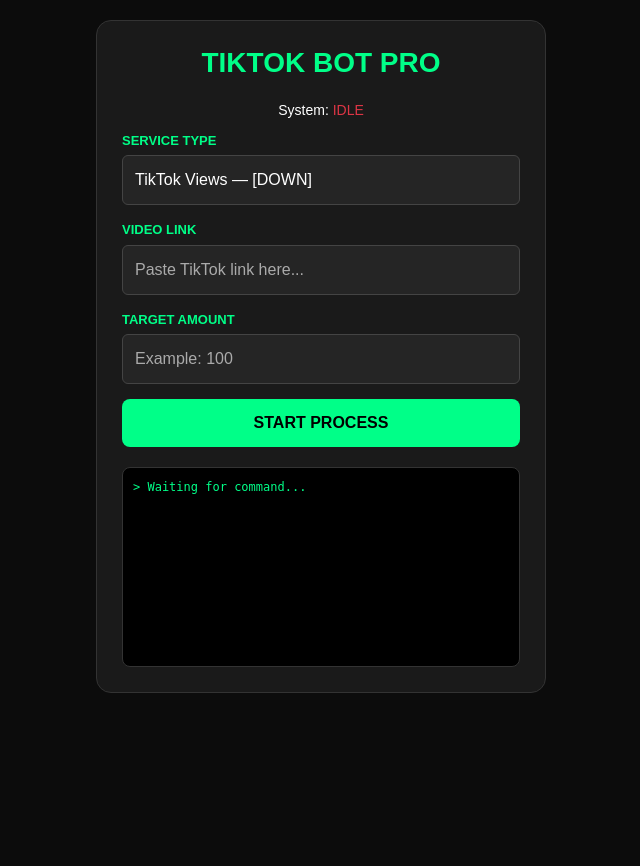
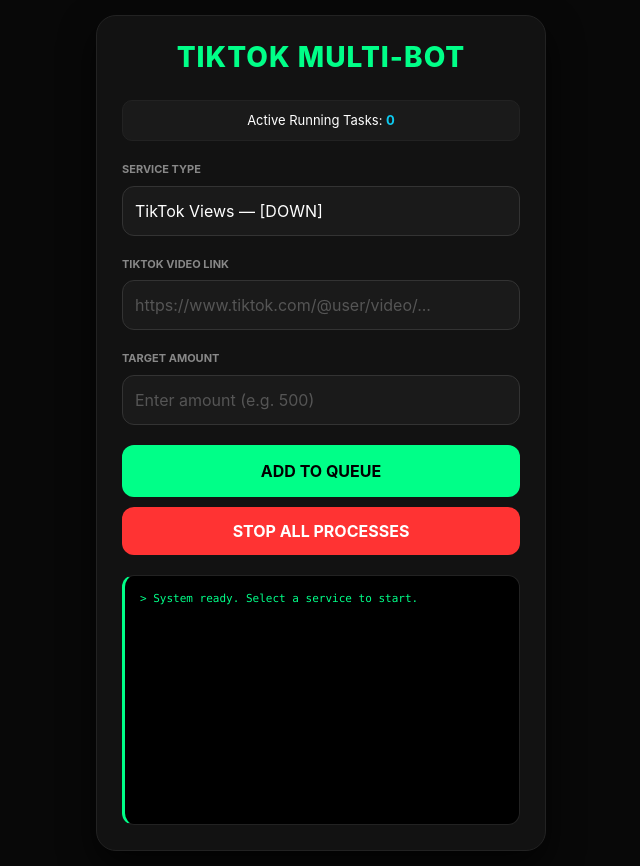
Before and after one commit to Naimulbari444/Zefam-api, a Flask app: page / in a window 1280 px wide. Shown: the whole page, without its empty margins (319-959 px from the left). Before the commit the page ends 693 px from the top, so only its background shows below. Run offline with Flask 3, Linux system fonts and the light colour scheme; data that the repository does not hold is empty.

Commit message:
Add files via upload

```diff
--- a/templates/index.html
+++ b/templates/index.html
@@ -3,71 +3,90 @@
 <head>
     <meta charset="UTF-8">
     <meta name="viewport" content="width=device-width, initial-scale=1.0">
-    <title>TikTok Bot Pro</title>
+    <title>Multi-Service TikTok Bot</title>
     <link href="https://cdn.jsdelivr.net/npm/bootstrap@5.3.0/dist/css/bootstrap.min.css" rel="stylesheet">
     <style>
-        body { background: #0c0c0c; color: #fff; font-family: sans-serif; padding: 20px; }
-        .main-card { max-width: 450px; margin: auto; background: #1a1a1a; padding: 25px; border-radius: 15px; border: 1px solid #333; }
-        h3 { color: #00ff88; text-align: center; font-weight: bold; margin-bottom: 20px; text-transform: uppercase; }
-        label { color: #00ff88; font-weight: bold; font-size: 13px; margin-bottom: 5px; display: block; }
-        .form-control, .form-select { background: #252525 !important; border: 1px solid #444 !important; color: #ffffff !important; padding: 12px; margin-bottom: 15px; }
-        .form-control::placeholder { color: #aaaaaa !important; }
-        .btn-run { background: #00ff88; color: #000; font-weight: bold; width: 100%; padding: 12px; border: none; border-radius: 8px; }
-        .btn-stop { background: #ff4444; color: #fff; font-weight: bold; width: 100%; padding: 12px; border: none; border-radius: 8px; display: none; }
-        .log-box { background: #000; color: #00ff88; height: 200px; overflow-y: auto; border: 1px solid #333; padding: 10px; font-family: monospace; font-size: 12px; border-radius: 8px; margin-top: 20px; }
-        .status { text-align: center; font-size: 14px; margin-bottom: 10px; }
+        body { background: #080808; color: #fff; font-family: 'Inter', sans-serif; padding: 15px; }
+        .container-main { max-width: 450px; margin: auto; background: #121212; padding: 25px; border-radius: 20px; border: 1px solid #222; box-shadow: 0 15px 35px rgba(0,0,0,0.7); }
+        h3 { color: #00ff88; text-align: center; font-weight: 800; letter-spacing: 1px; margin-bottom: 25px; }
+        label { color: #888; font-size: 11px; font-weight: 700; text-transform: uppercase; margin-bottom: 8px; display: block; }
+        .form-control, .form-select { background: #1a1a1a !important; border: 1px solid #333 !important; color: #fff !important; padding: 12px; border-radius: 12px; margin-bottom: 20px; }
+        .form-control::placeholder { color: #555 !important; }
+        .btn-start { background: #00ff88; color: #000; font-weight: 700; width: 100%; padding: 14px; border-radius: 12px; border: none; transition: 0.3s; }
+        .btn-start:hover { background: #00cc6e; transform: translateY(-2px); }
+        .btn-stop { background: #ff3333; color: #fff; font-weight: 700; width: 100%; padding: 12px; border-radius: 12px; border: none; margin-top: 10px; }
+        .log-box { background: #000; color: #00ff88; height: 250px; overflow-y: auto; border: 1px solid #222; padding: 15px; font-family: 'Consolas', monospace; font-size: 11px; border-radius: 12px; margin-top: 20px; border-left: 3px solid #00ff88; }
+        .stat-bar { background: #1a1a1a; padding: 10px; border-radius: 10px; text-align: center; margin-bottom: 20px; border: 1px solid #222; font-size: 13px; }
     </style>
 </head>
 <body>
-<div class="main-card">
-    <h3>TIKTOK BOT PRO</h3>
-    <div class="status">System: <span id="st-text" class="text-danger">IDLE</span></div>
+
+<div class="container-main">
+    <h3>TIKTOK MULTI-BOT</h3>
+    <div class="stat-bar">Active Running Tasks: <span id="t-count" class="text-info fw-bold">0</span></div>
+
     <form id="botForm">
-        <label>SERVICE TYPE</label>
+        <label>Service Type</label>
         <select id="sid" class="form-select">
             {% for s in services %}
-            <option value="{{ s.id }}">{{ s.name }} — [{{ s.status }}]</option>
+            <option value="{{ s.id }}" {% if not s.is_ok %}class="text-danger"{% endif %}>
+                {{ s.name }} — [{{ s.status }}]
+            </option>
             {% endfor %}
         </select>
-        <label>VIDEO LINK</label>
-        <input type="url" id="link" class="form-control" placeholder="Paste TikTok link here..." required>
-        <label>TARGET AMOUNT</label>
-        <input type="number" id="trgt" class="form-control" placeholder="Example: 100">
-        <button type="submit" id="btn" class="btn-run">START PROCESS</button>
+
+        <label>TikTok Video Link</label>
+        <input type="url" id="link" class="form-control" placeholder="https://www.tiktok.com/@user/video/..." required>
+
+        <label>Target Amount</label>
+        <input type="number" id="trgt" class="form-control" placeholder="Enter amount (e.g. 500)">
+
+        <button type="submit" class="btn-start">ADD TO QUEUE</button>
     </form>
-    <button id="stopBtn" onclick="stopBot()" class="btn-stop">STOP BOT</button>
-    <div id="logs" class="log-box">> Waiting for command...</div>
+
+    <button onclick="stopAll()" class="btn-stop">STOP ALL PROCESSES</button>
+
+    <div id="logs" class="log-box">> System ready. Select a service to start.</div>
 </div>
+
 <script>
-    async function update() {
-        const r = await fetch('/get_logs');
-        const d = await r.json();
-        document.getElementById('logs').innerHTML = d.logs.map(x => `<div>> ${x}</div>`).join('');
-        const lb = document.getElementById('logs'); lb.scrollTop = lb.scrollHeight;
-        if(d.is_running) {
-            document.getElementById('st-text').innerText = "RUNNING (Keep-Alive: 3m)";
-            document.getElementById('btn').style.display = "none";
-            document.getElementById('stopBtn').style.display = "block";
+    async function refreshLogs() {
+        try {
+            const res = await fetch('/get_logs');
+            const data = await res.json();
+            const logDiv = document.getElementById('logs');
+            logDiv.innerHTML = data.logs.map(l => `<div>${l}</div>`).join('');
+            logDiv.scrollTop = logDiv.scrollHeight;
+            document.getElementById('t-count').innerText = data.running_count;
+        } catch (e) {}
+    }
+
+    document.getElementById('botForm').onsubmit = async (e) => {
+        e.preventDefault();
+        const sel = document.getElementById('sid');
+        const fd = new FormData();
+        fd.append('service_id', sel.value);
+        fd.append('service_name', sel.options[sel.selectedIndex].text.split(' — ')[0]);
+        fd.append('video_link', document.getElementById('link').value);
+        fd.append('target', document.getElementById('trgt').value);
+
+        const r = await fetch('/start', { method: 'POST', body: fd });
+        const res = await r.json();
+        if(res.status === "already_running") {
+            alert("This service is already in progress!");
         } else {
-            document.getElementById('st-text').innerText = "IDLE";
-            document.getElementById('btn').style.display = "block";
-            document.getElementById('stopBtn').style.display = "none";
+            refreshLogs();
+        }
+    };
+
+    async function stopAll() {
+        if(confirm("Are you sure you want to stop all active tasks?")) {
+            await fetch('/stop_all', { method: 'POST' });
+            setTimeout(refreshLogs, 500);
         }
     }
-    document.getElementById('botForm').onsubmit = async (e) => {
-        e.preventDefault();
-        const f = new FormData();
-        f.append('service_id', document.getElementById('sid').value);
-        f.append('video_link', document.getElementById('link').value);
-        f.append('target', document.getElementById('trgt').value);
-        await fetch('/start', { method: 'POST', body: f });
-        setInterval(update, 3000);
-    };
-    async function stopBot() {
-        await fetch('/stop', { method: 'POST' });
-        update();
-    }
-    setInterval(update, 5000);
+
+    setInterval(refreshLogs, 3000);
 </script>
 </body>
 </html>
```
